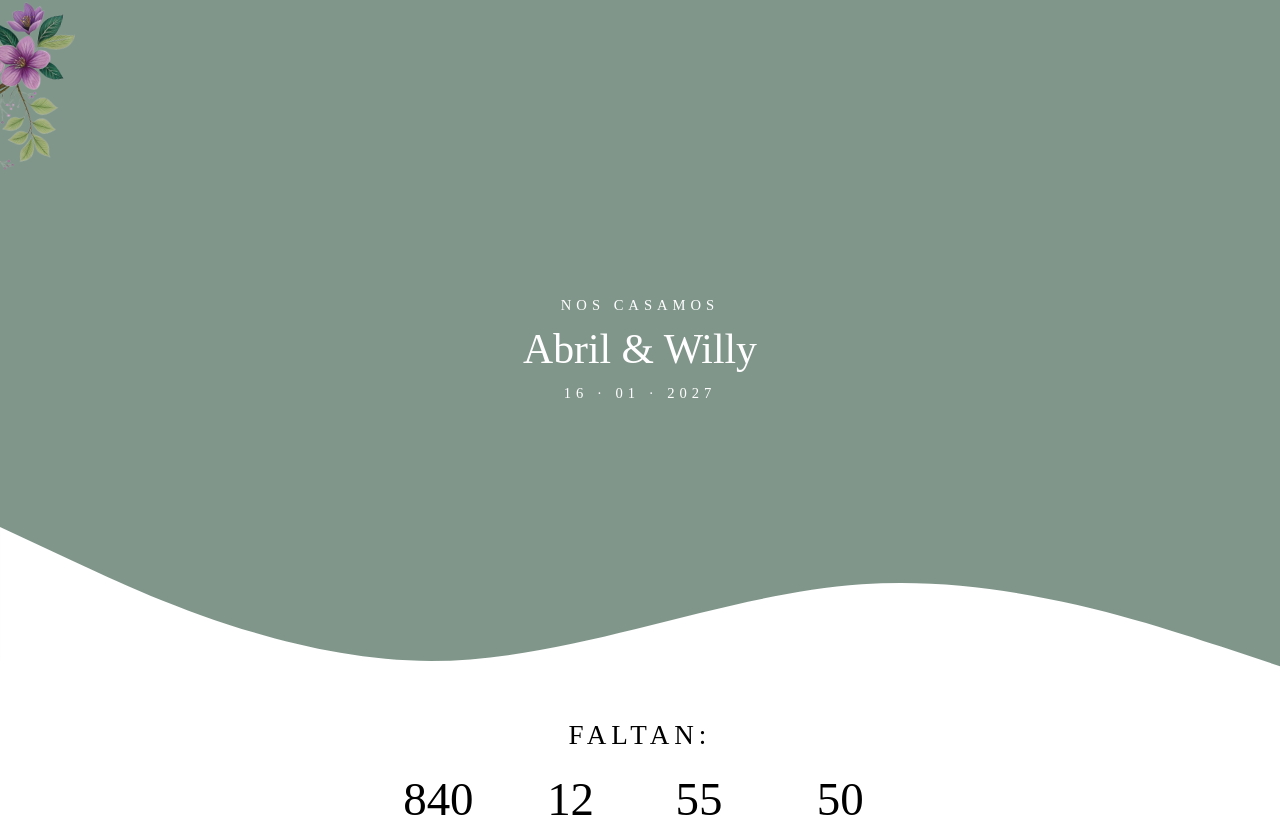
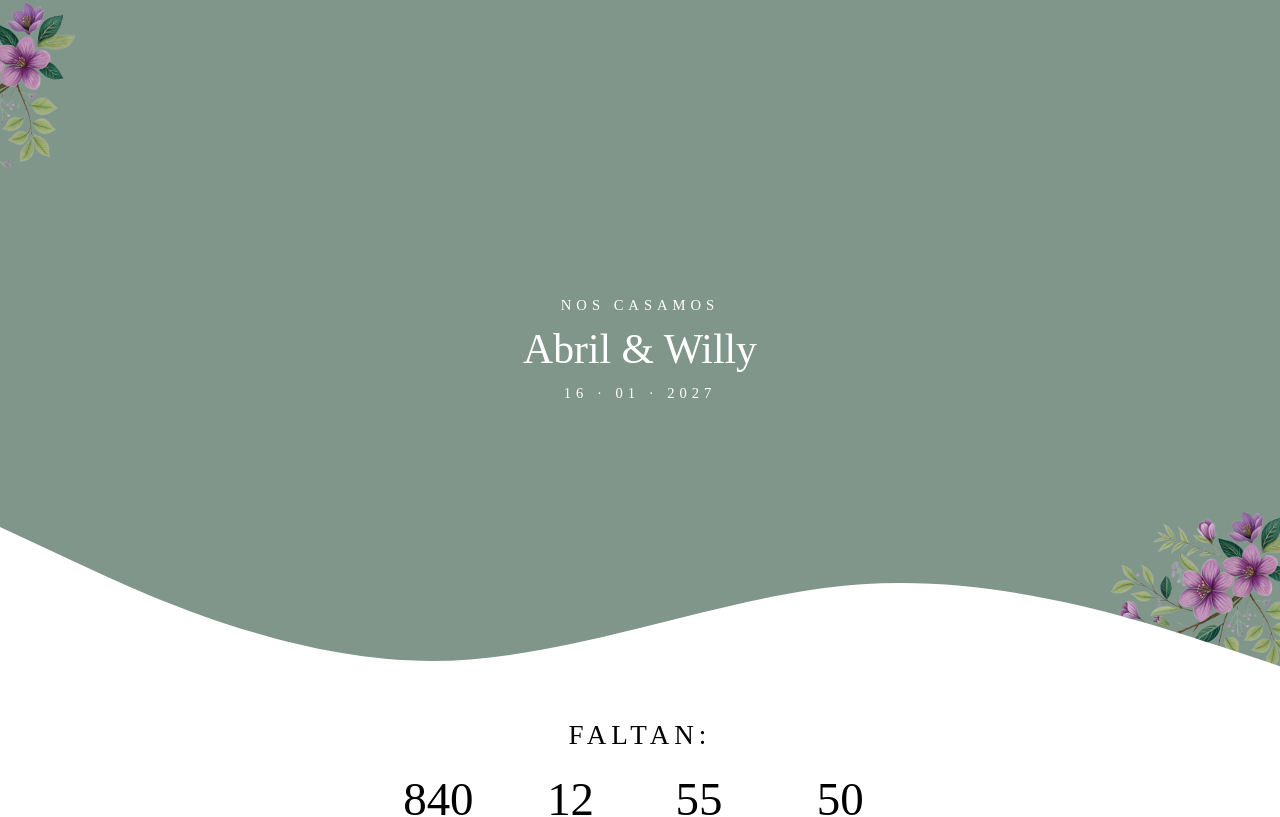
Before and after one commit to abril-cantera/invitacion, a React (Vite) app: page / in a window 1280 px wide. Shown: the top 817 px of the page. Built offline with nearby package versions, Linux system fonts and the light colour scheme; a web font is replaced by a local one.

Commit message:
Vista Home y Contdown

```diff
--- a/src/containers/Home.jsx
+++ b/src/containers/Home.jsx
@@ -12,7 +12,7 @@ export default function Home() {
 
   return (
     <section className="container-one">
-      <div className={`flor ${animarFlor ? "flor-activa" : ""}`}>
+      <div className={`flor-up ${animarFlor ? "flor-up-activa" : ""}`}>
         <img src={flor} alt="flor" />
       </div>
       <div className="container-two">
@@ -20,6 +20,9 @@ export default function Home() {
         <h1 className="title-secondary">Abril & Willy</h1>
         <h2 className="title-primary">16 · 01 · 2027</h2>
       </div>
+      <div className={`flor-down ${animarFlor ? "flor-down-activa" : ""}`}>
+        <img src={flor} alt="flor" />
+      </div>
       <Curve curve={0} />
     </section>
   );
--- a/src/styles/Home.css
+++ b/src/styles/Home.css
@@ -52,7 +52,7 @@
   display: block;
 }
 
-.flor {
+.flor-up {
   position: absolute;
   top: -2%;
   left: -10%;
@@ -61,11 +61,30 @@
   transition: transform 2s ease, opacity 2.5s ease;
 }
 
-.flor-activa {
+.flor-up-activa {
   transform: rotate(280deg) scale(1);
   opacity: 1;
 }
 
-.flor img {
+.flor-up img {
   width: 200px;
 }
+
+
+.flor-down {
+  position: absolute;
+  bottom: -1%;
+  right: -2%;
+  transform: rotate(269deg) scale(0.8);
+  opacity: 0.1;
+  transition: transform 2s ease, opacity 2.5s ease;
+}
+
+.flor-down-activa {
+  transform: rotate(269deg) scale(1);
+  opacity: 1;
+}
+
+.flor-down img {
+  width: 200px;
+}
```
